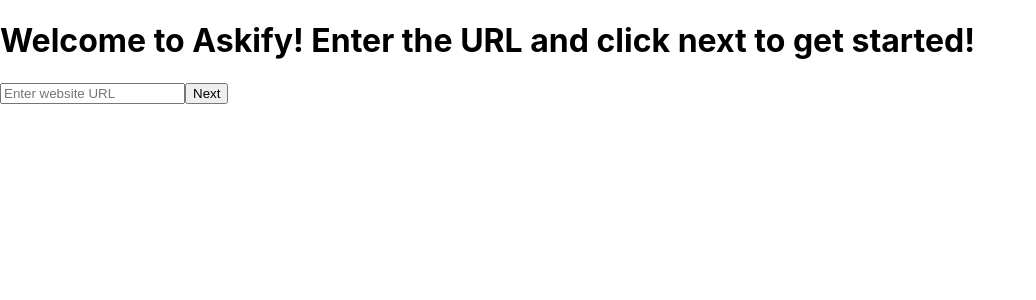
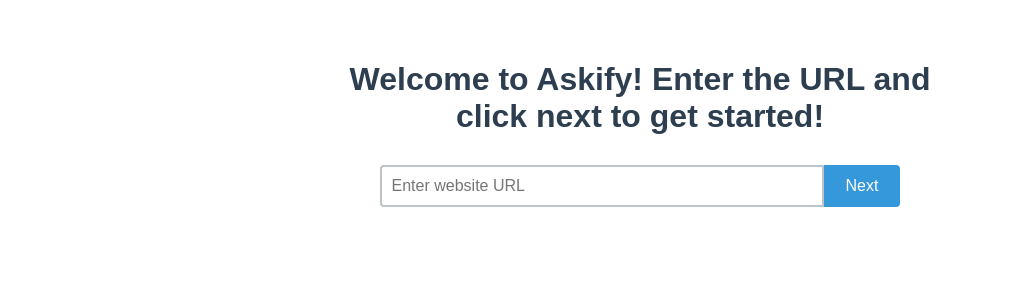
Before and after one commit to Lue12138/Askify, a React (Create React App) app in the folder askify/: page / in a window 1280 px wide. Shown: the top 300 px of the page, without its empty margins (0-1036 px from the left). Built offline with nearby package versions, Linux system fonts and the light colour scheme.

Commit message:
add some styling

```diff
--- a/askify/src/App.css
+++ b/askify/src/App.css
@@ -0,0 +1,160 @@
+/* App.css */
+
+.app-container {
+    max-width: 600px;
+    margin: 0 auto;
+    padding: 40px 20px;
+    font-family: Arial, sans-serif;
+    color: #333;
+  }
+
+  .app-title {
+    text-align: center;
+    margin-bottom: 30px;
+    color: #2c3e50;
+  }
+
+  .url-form {
+    display: flex;
+    justify-content: center;
+    margin-bottom: 30px;
+  }
+
+  .url-input {
+    width: 70%;
+    padding: 10px;
+    font-size: 16px;
+    border: 2px solid #bdc3c7;
+    border-radius: 4px 0 0 4px;
+    outline: none;
+  }
+
+  .url-input:focus {
+    border-color: #3498db;
+  }
+
+  .next-button {
+    padding: 10px 20px;
+    font-size: 16px;
+    background-color: #3498db;
+    color: #fff;
+    border: 2px solid #3498db;
+    border-radius: 0 4px 4px 0;
+    cursor: pointer;
+  }
+
+  .next-button:hover {
+    background-color: #2980b9;
+    border-color: #2980b9;
+  }
+
+  .question-container {
+    margin-top: 20px;
+  }
+
+  .question-title {
+    font-size: 22px;
+    margin-bottom: 20px;
+    color: #34495e;
+  }
+
+  .options-list {
+    list-style-type: none;
+    padding: 0;
+  }
+
+  .option-item {
+    padding: 12px 15px;
+    margin-bottom: 10px;
+    cursor: pointer;
+    background-color: #ecf0f1;
+    border-radius: 4px;
+    transition: background-color 0.2s ease;
+  }
+
+  .option-item:hover {
+    background-color: #d0d7de;
+  }
+
+  .option-item.selected {
+    background-color: #a5d6a7;
+  }
+
+  .result-container {
+    margin-top: 30px;
+    text-align: center;
+  }
+
+  .result-title {
+    font-size: 24px;
+    margin-bottom: 20px;
+    color: #27ae60;
+  }
+
+  .result-text {
+    font-size: 18px;
+    margin-bottom: 30px;
+  }
+
+  .restart-button {
+    padding: 10px 20px;
+    font-size: 16px;
+    background-color: #e74c3c;
+    color: #fff;
+    border: 2px solid #e74c3c;
+    border-radius: 4px;
+    cursor: pointer;
+  }
+
+  .restart-button:hover {
+    background-color: #c0392b;
+    border-color: #c0392b;
+  }
+
+.app-container {
+    max-width: 600px;
+    margin: 0 auto;
+    padding: 40px 20px;
+    font-family: Arial, sans-serif;
+    color: #333;
+  }
+
+  .app-title {
+    text-align: center;
+    margin-bottom: 30px;
+    color: #2c3e50;
+  }
+
+  /* ... rest of your existing styles ... */
+
+  /* Loading animation styles */
+  .loading-animation {
+    text-align: center;
+    margin-top: 50px;
+  }
+
+  .loading-animation p {
+    font-size: 20px;
+    margin-bottom: 20px;
+    color: #3498db;
+  }
+
+  .spinner {
+    margin: 0 auto;
+    width: 50px;
+    height: 50px;
+    border: 6px solid #f3f3f3; /* Light grey */
+    border-top: 6px solid #3498db; /* Blue */
+    border-radius: 50%;
+    animation: spin 1s linear infinite;
+  }
+
+  /* Keyframes for the spinner animation */
+  @keyframes spin {
+    0% {
+      transform: rotate(0deg);
+    }
+    100% {
+      transform: rotate(360deg);
+    }
+  }
--- a/askify/src/App.js
+++ b/askify/src/App.js
@@ -7,10 +7,11 @@
   const [questionData, setQuestionData] = useState(null);
   const [selectedOption, setSelectedOption] = useState(null);
   const [finalResult, setFinalResult] = useState(null);
+  const [isLoading, setIsLoading] = useState(false); // Added loading state
 
   const handleSubmit = async (event) => {
     event.preventDefault();
-
+    setIsLoading(true); // Start loading
     try {
       const response = await axios.post("http://localhost:8000/scrape", {
         url: url,
@@ -20,11 +21,14 @@
       setQuestionData(response.data);
     } catch (error) {
       console.error("Error:", error);
+    } finally {
+      setIsLoading(false); // Stop loading
     }
   };
 
   const handleOptionClick = async (option) => {
     setSelectedOption(option);
+    setIsLoading(true); // Start loading
     try {
       const response = await axios.post(
         "http://localhost:8000/optionSelected",
@@ -46,36 +50,53 @@
       }
     } catch (error) {
       console.error("Error:", error);
+    } finally {
+      setIsLoading(false); // Stop loading
     }
   };
 
   return (
-    <div>
-      <h1>Welcome to Askify! Enter the URL and click next to get started!</h1>
-      {!questionData && !finalResult && (
-        <form onSubmit={handleSubmit}>
+    <div className="app-container">
+      <h1 className="app-title">
+        Welcome to Askify! Enter the URL and click next to get started!
+      </h1>
+
+      {/* Display form only when not loading and no question or result is present */}
+      {!questionData && !finalResult && !isLoading && (
+        <form className="url-form" onSubmit={handleSubmit}>
           <input
+            className="url-input"
             name="query"
             value={url}
             onChange={(e) => setUrl(e.target.value)}
             placeholder="Enter website URL"
           />
-          <button type="submit">Next</button>
+          <button className="next-button" type="submit">
+            Next
+          </button>
         </form>
       )}
 
-      {questionData && (
-        <div>
-          <h2>{questionData.question}</h2>
-          <ul>
+      {/* Display loading animation when isLoading is true */}
+      {isLoading && (
+        <div className="loading-animation">
+          <p>Askify is thinking...</p>
+          <div className="spinner"></div>
+        </div>
+      )}
+
+      {/* Display question and options when data is available and not loading */}
+      {questionData && !isLoading && (
+        <div className="question-container">
+          <h2 className="question-title">{questionData.question}</h2>
+          <ul className="options-list">
             {Object.entries(questionData.options).map(([key, option]) => (
               <li
                 key={key}
                 onClick={() => handleOptionClick(option)}
-                style={{
-                  cursor: "pointer",
-                  color: selectedOption === option ? "blue" : "black",
-                }}
+                className={`option-item ${
+                  selectedOption === option ? "selected" : ""
+                }`}
               >
                 {key}. {option}
               </li>
@@ -84,11 +105,13 @@
         </div>
       )}
 
-      {finalResult && (
-        <div>
-          <h2>Your Purpose:</h2>
-          <p>{finalResult}</p>
+      {/* Display final result when available and not loading */}
+      {finalResult && !isLoading && (
+        <div className="result-container">
+          <h2 className="result-title">Your Purpose:</h2>
+          <p className="result-text">{finalResult}</p>
           <button
+            className="restart-button"
             onClick={() => {
               setUrl("");
               setQuestionData(null);
```
